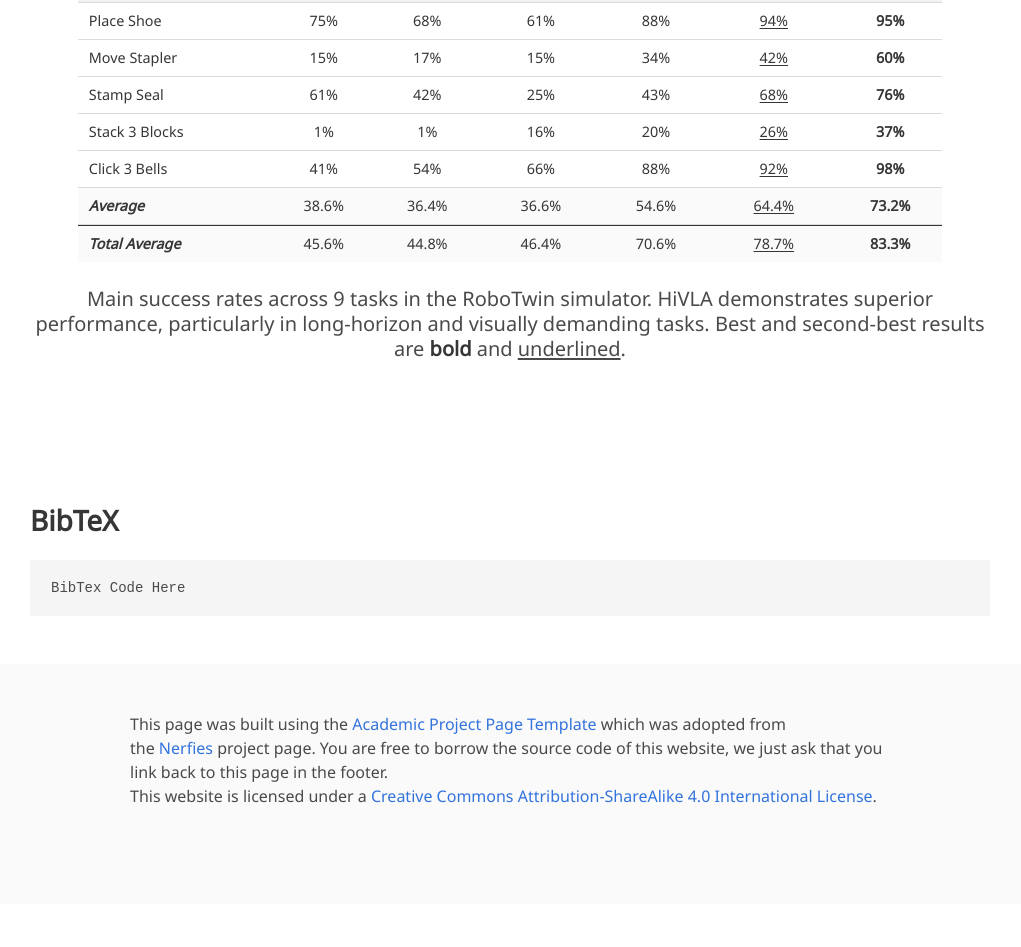
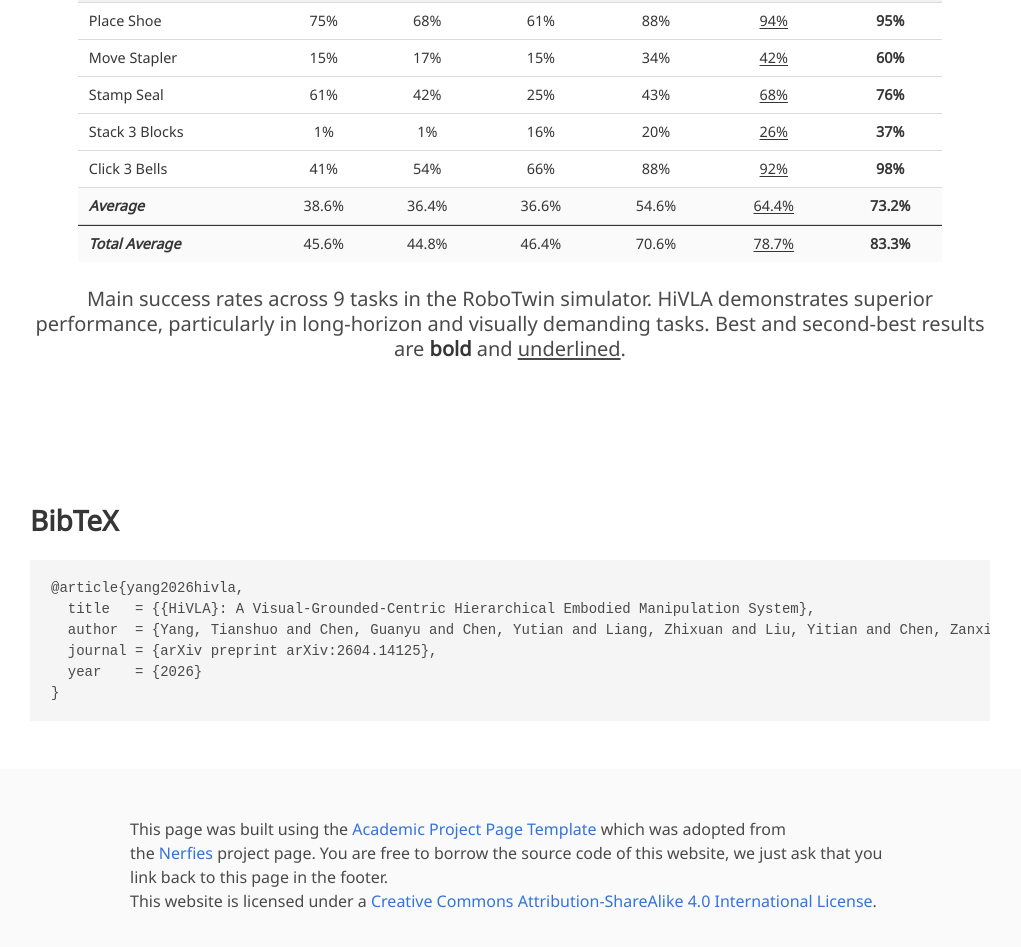
Before and after one commit to TianshuoY/HiVLA-page, a plain HTML site: page index.html in a window 1280 px wide. Shown: the part 2427-3374 px from the top of the page, without its empty margins (130-1151 px from the left). Before the commit the page ends 3331 px from the top, so only its background shows below. Drawn offline with nearby package versions, Linux system fonts and the light colour scheme; some icons are missing; a web font is replaced by a local one.

Commit message:
Update arXiv links and BibTeX

```diff
--- a/index.html
+++ b/index.html
@@ -96,7 +96,7 @@
                     <div class="publication-links">
                          <!-- Arxiv PDF link -->
                       <span class="link-block">
-                        <a href="https://arxiv.org/pdf/<ARXIV PAPER ID>.pdf" target="_blank"
+                        <a href="https://arxiv.org/pdf/2604.14125" target="_blank"
                         class="external-link button is-normal is-rounded is-dark">
                         <span class="icon">
                           <i class="fas fa-file-pdf"></i>
@@ -107,7 +107,7 @@
 
                 <!-- ArXiv abstract Link -->
                 <span class="link-block">
-                  <a href="https://arxiv.org/abs/<ARXIV PAPER ID>" target="_blank"
+                  <a href="https://arxiv.org/abs/2604.14125" target="_blank"
                   class="external-link button is-normal is-rounded is-dark">
                   <span class="icon">
                     <i class="ai ai-arxiv"></i>
@@ -337,7 +337,12 @@
   <section class="section" id="BibTeX">
     <div class="container is-max-desktop content">
       <h2 class="title">BibTeX</h2>
-      <pre><code>BibTex Code Here</code></pre>
+      <pre><code>@article{yang2026hivla,
+  title   = {{HiVLA}: A Visual-Grounded-Centric Hierarchical Embodied Manipulation System},
+  author  = {Yang, Tianshuo and Chen, Guanyu and Chen, Yutian and Liang, Zhixuan and Liu, Yitian and Chen, Zanxin and Xu, Chunpu and Liang, Haotian and Pang, Jiangmiao and Mu, Yao and Luo, Ping},
+  journal = {arXiv preprint arXiv:2604.14125},
+  year    = {2026}
+}</code></pre>
     </div>
 </section>
 <!--End BibTex citation -->
```
